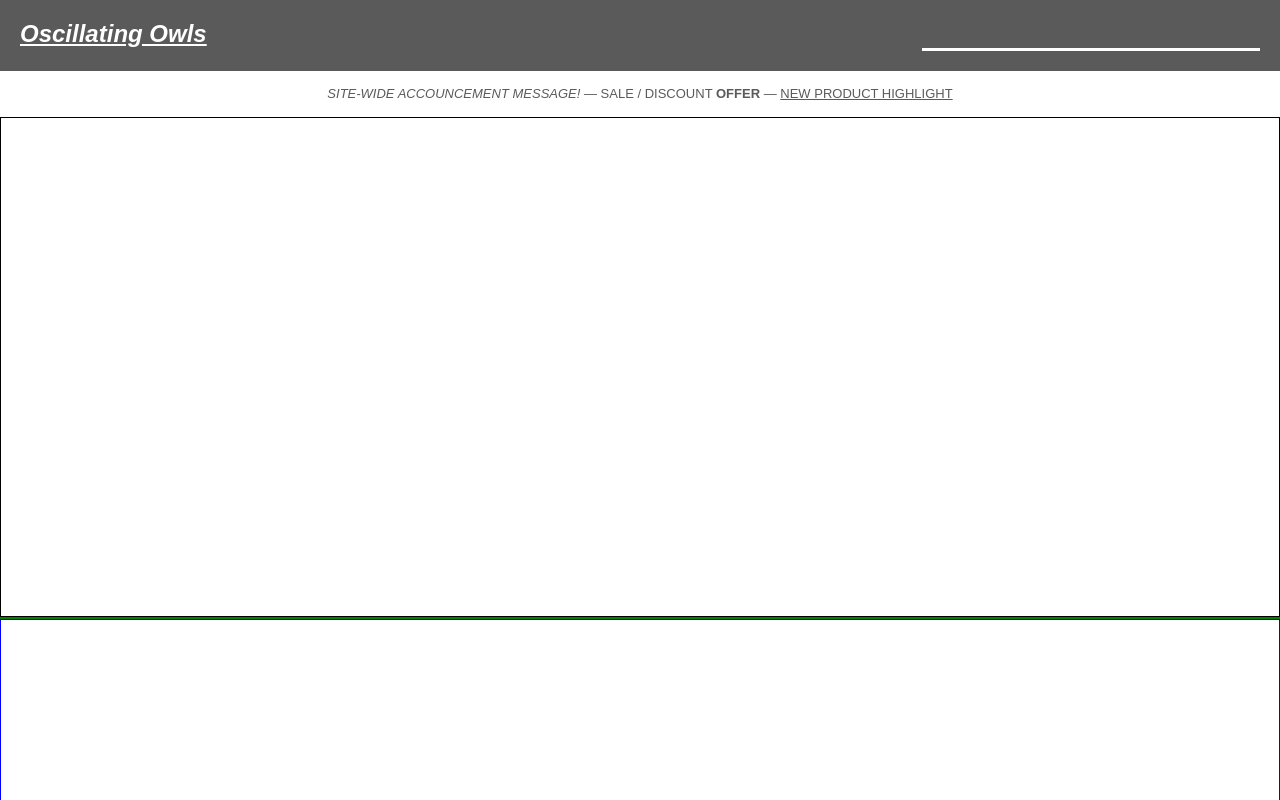
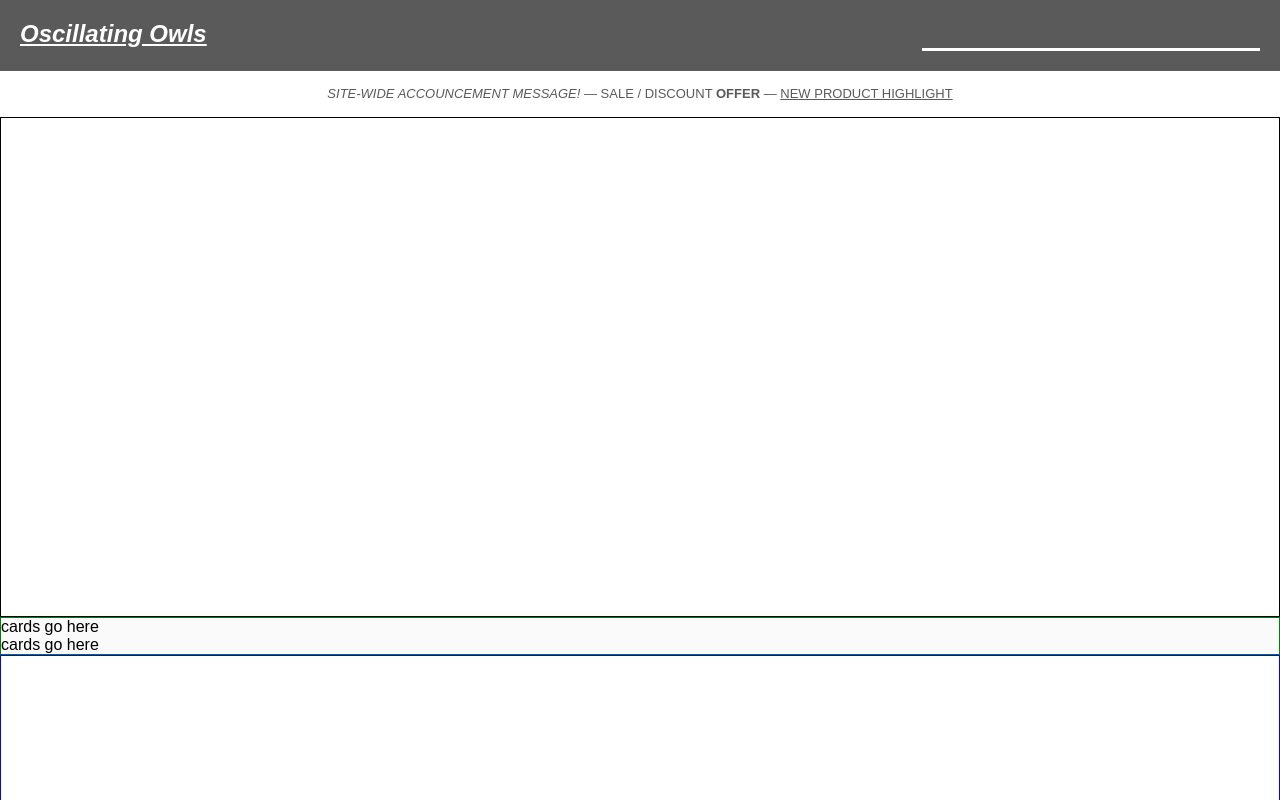
Before and after one commit to 7-Oscillating-Owls/hoo-dunit, a React app: page / in a window 1280 px wide. Shown: the top 800 px of the page. Built offline with nearby package versions, Linux system fonts and the light colour scheme.

Commit message:
stub for RelatedProductList

```diff
--- a/client/src/components/RelatedProducts/index.jsx
+++ b/client/src/components/RelatedProducts/index.jsx
@@ -1,9 +1,14 @@
 import React from 'react';
+
+import RelatedProductsList from '../RelatedProductsList';
 
 import styles from './RelatedProducts.css';
 
 const RelatedProducts = () => (
-  <section className={styles.relatedProducts} />
+  <section className={styles.relatedProducts}>
+    <RelatedProductsList />
+    <RelatedProductsList />
+  </section>
 );
 
 export default RelatedProducts;
--- /dev/null
+++ b/client/src/components/RelatedProductsList/index.jsx
@@ -0,0 +1,11 @@
+import React from 'react';
+
+import styles from './RelatedProductsList.css';
+
+const RelatedProductsList = () => (
+  <div className={styles.relatedProductsList}>
+    cards go here
+  </div>
+);
+
+export default RelatedProductsList;
```
Also changed, not shown: client/src/components/RelatedProductsList/RelatedProductsList.css (added).
